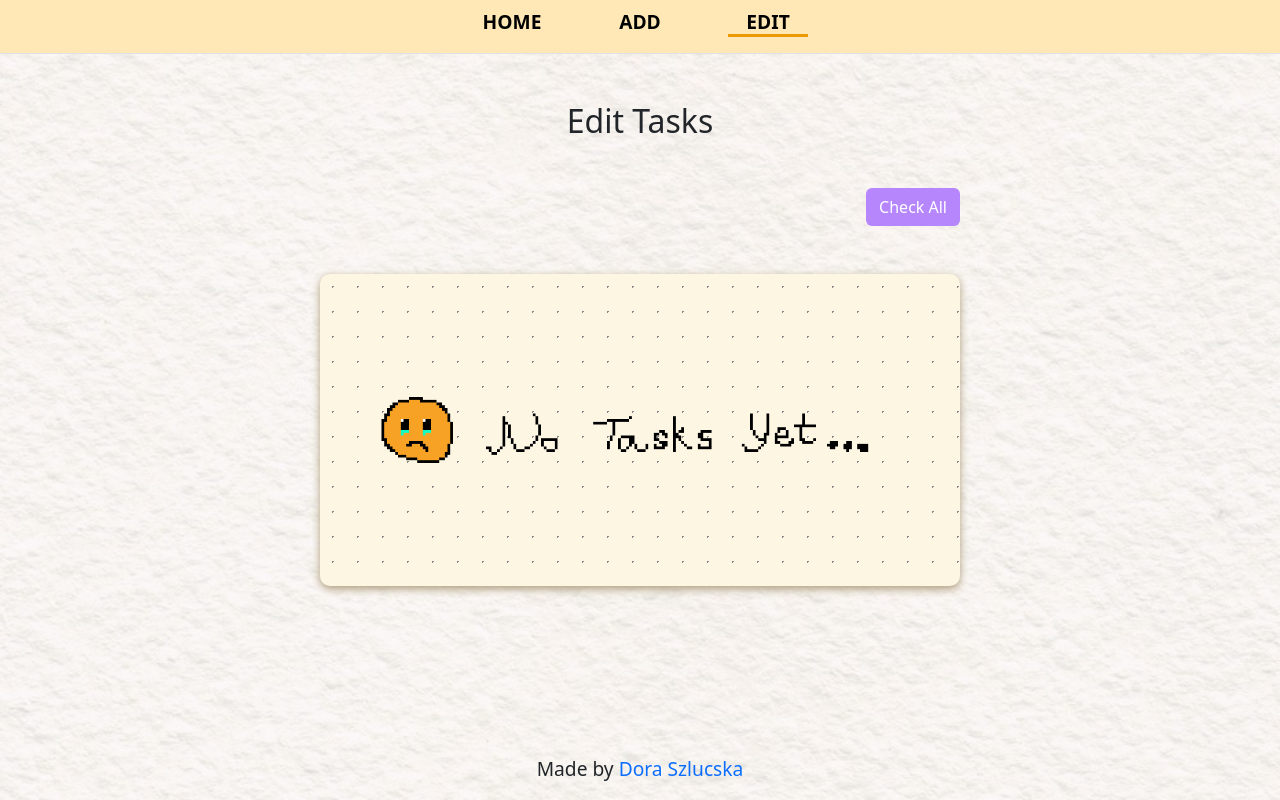
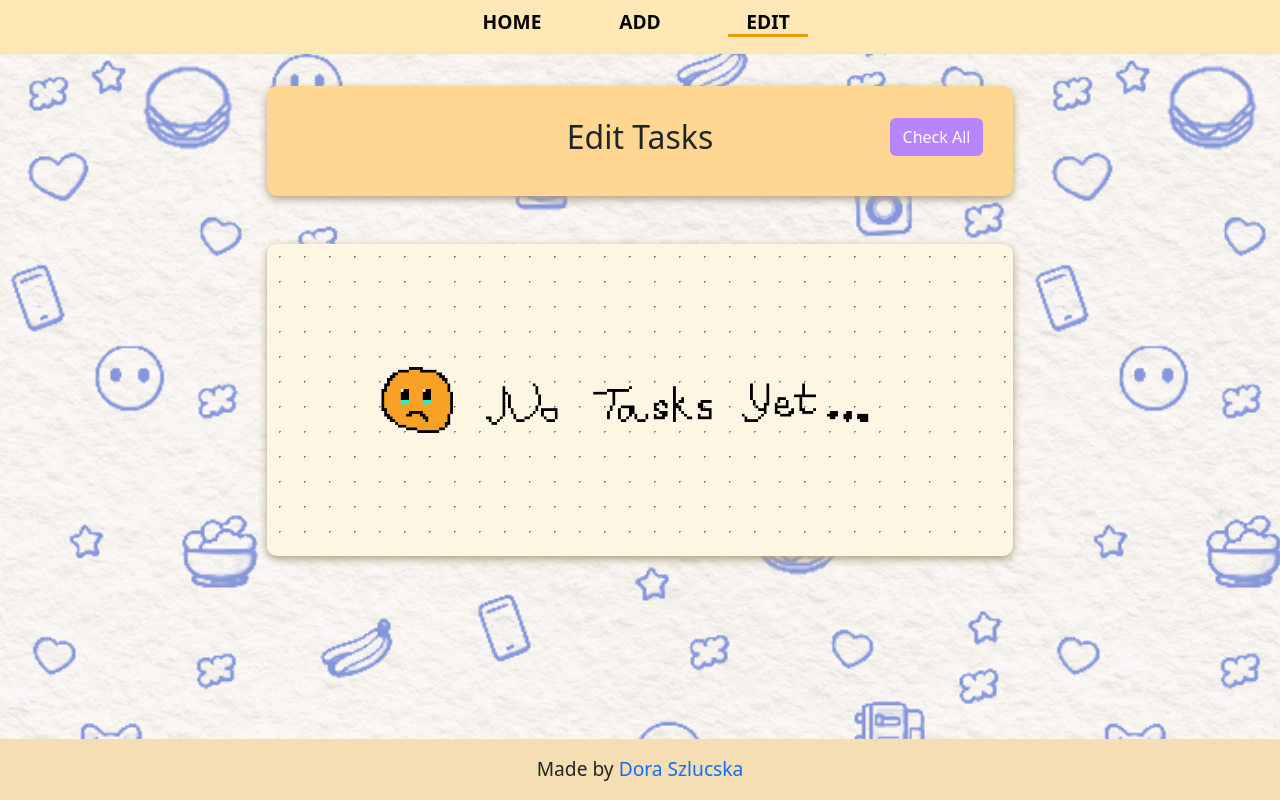
Before and after one commit to szludora/To-Do-List-with-angular, an Angular app: page /edit in a window 1280 px wide. Built offline with nearby package versions, Linux system fonts and the light colour scheme.

Commit message:
adding stickers to the background and media queries

```diff
--- a/src/app/app.component.css
+++ b/src/app/app.component.css
@@ -13,6 +13,7 @@ body {
   flex: 1;
   display: flex;
   flex-direction: column;
+  z-index: 3;
 }
 
 .main-container {
@@ -23,6 +24,19 @@ body {
   background-size: cover;
   background-repeat: no-repeat;
   background-attachment: fixed;
+}
+
+.stickers {
+  background: url("../assets/imgs/stickers.png");
+  background-size: 80%;
+  background-repeat: repeat;
+  min-width: 100dvw;
+  min-height: 100dvh;
+  background-attachment: fixed;
+  position: fixed;
+  top: 0;
+  left: 0;
+  z-index: 2;
 }
 
 ul {
@@ -72,8 +86,24 @@ footer {
   width: 100%;
   padding: 1rem;
   font-size: 1.2em;
+  margin-top: 3rem;
+  background-color: wheat;
+  z-index: 3;
 }
 
 a {
   text-decoration: none;
 }
+
+@media screen and (max-width: 768px) {
+  .stickers {
+    display: none;
+  }
+}
+
+@media screen and (min-width: 1768px) {
+  .stickers {
+    background-size: 40%;
+    background-repeat: repeat;
+  }
+}
--- a/src/app/app.component.html
+++ b/src/app/app.component.html
@@ -31,5 +31,6 @@
     </ul>
     <router-outlet></router-outlet>
   </main>
+  <div class="stickers"></div>
   <footer>Made by <a href="https://github.com/szludora/To-Do-List-with-angular">Dora Szlucska</a></footer>
 </div>
--- a/src/app/components/add-todo/add-todo.component.css
+++ b/src/app/components/add-todo/add-todo.component.css
@@ -35,3 +35,13 @@ form {
 .addTask:hover{
   background-color: rgb(71, 224, 117);
 }
+
+
+.header {
+  background-color: rgb(255, 215, 147);
+  margin-top: 2rem;
+  padding: 0 0 3rem 0;
+  border-radius: 10px;
+  padding: 2rem;
+  box-shadow: rgb(175, 157, 124) 0px 3px 8px;
+}
--- a/src/app/components/add-todo/add-todo.component.html
+++ b/src/app/components/add-todo/add-todo.component.html
@@ -1,5 +1,7 @@
-<div class="container sm-12 lg-6 m-auto content">
-  <h2 class="mt-5">Add a new To-Do</h2>
+<div class="container d-flex flex-column col-11 col-lg-7 col-md-9 content m-auto">
+  <div class="header">
+    <h2>Add a new To-Do</h2>
+  </div>
   <ngb-alert
     class="submitAlert"
     [class.show]="isSubmitted"
--- a/src/app/components/edit-todo/edit-todo.component.css
+++ b/src/app/components/edit-todo/edit-todo.component.css
@@ -8,9 +8,15 @@ h2 {
   margin: 0;
 }
 
+.header{
+  position: relative;
+}
+
 .checkAll {
   background-color: rgb(182, 134, 253);
   color: white;
+  position: absolute;
+  right: 4%;
 }
 
 .form-check-input:checked {
@@ -46,6 +52,7 @@ input {
 
 .content {
   margin: 1rem;
+  max-width: 1000px;
 }
 
 .bullet-journal {
@@ -76,6 +83,16 @@ input {
   margin: 1% 5%;
   word-break: break-word;
 }
+
+.header {
+  background-color: rgb(255, 215, 147);
+  margin-top: 2rem;
+  padding: 0 0 3rem 0;
+  border-radius: 10px;
+  padding: 2rem;
+  box-shadow: rgb(175, 157, 124) 0px 3px 8px;
+}
+
 @media screen and (max-width: 768px) {
   .task {
     margin: 1% 5%;
--- a/src/app/components/edit-todo/edit-todo.component.html
+++ b/src/app/components/edit-todo/edit-todo.component.html
@@ -1,8 +1,10 @@
-<div class="d-flex flex-column col-11 col-lg-6 content m-auto">
-  <h2 class="mt-5 mb-5">Edit Tasks</h2>
-  <button (click)="checkAll()" class="btn checkAll align-self-end">
-    Check All
-  </button>
+<div class="d-flex flex-column col-11 col-lg-7 col-md-9 content m-auto">
+  <div class="header d-flex justify-content-center">
+    <h2 class="">Edit Tasks</h2>
+    <button (click)="checkAll()" class="btn checkAll">
+      Check All
+    </button>
+  </div>
   <div class="bullet-journal mt-5">
     <ul class="list-group list-group-light list-group-small">
       <li
--- a/src/app/components/home/home.component.css
+++ b/src/app/components/home/home.component.css
@@ -37,6 +37,7 @@ h2 {
 
 .content {
   margin: 1rem;
+  max-width: 1000px;
 }
 
 .addTestData {
@@ -60,6 +61,16 @@ h2 {
   word-break: break-word;
 }
 
+
+.header {
+  background-color: rgb(255, 215, 147);
+  margin-top: 2rem;
+  padding: 0 0 3rem 0;
+  border-radius: 10px;
+  padding: 2rem;
+  box-shadow: rgb(175, 157, 124) 0px 3px 8px;
+}
+
 @media screen and (max-width: 768px) {
   .bullet-journal {
     padding: 1rem 0;
--- a/src/app/components/home/home.component.html
+++ b/src/app/components/home/home.component.html
@@ -1,7 +1,8 @@
-<div class="d-flex flex-column col-11 col-lg-6 content m-auto">
-  <h2 class="mt-5 mb-5">Your To-Dos</h2>
+<div class="d-flex flex-column col-11 col-lg-7 col-md-9 content m-auto">
+  <div class="header">
+    <h2 class="mb-5">Your To-Dos</h2>
 
-  <div class="buttons d-flex justify-content-between">
+    <div class="buttons d-flex justify-content-center gap-5">
       <button class="btn addTestData" (click)="addTestData()">
         ➕ Add Test Data
       </button>
@@ -9,7 +10,7 @@
         ➖ Clear All Data
       </button>
     </div>
-
+  </div>
   <div class="bullet-journal mt-5">
     <ul class="list-group list-group-light list-group-small">
       <li
```
Also changed, not shown: src/assets/imgs/stickers.png (added). Lines whose indentation alone changed are shown as unchanged.
